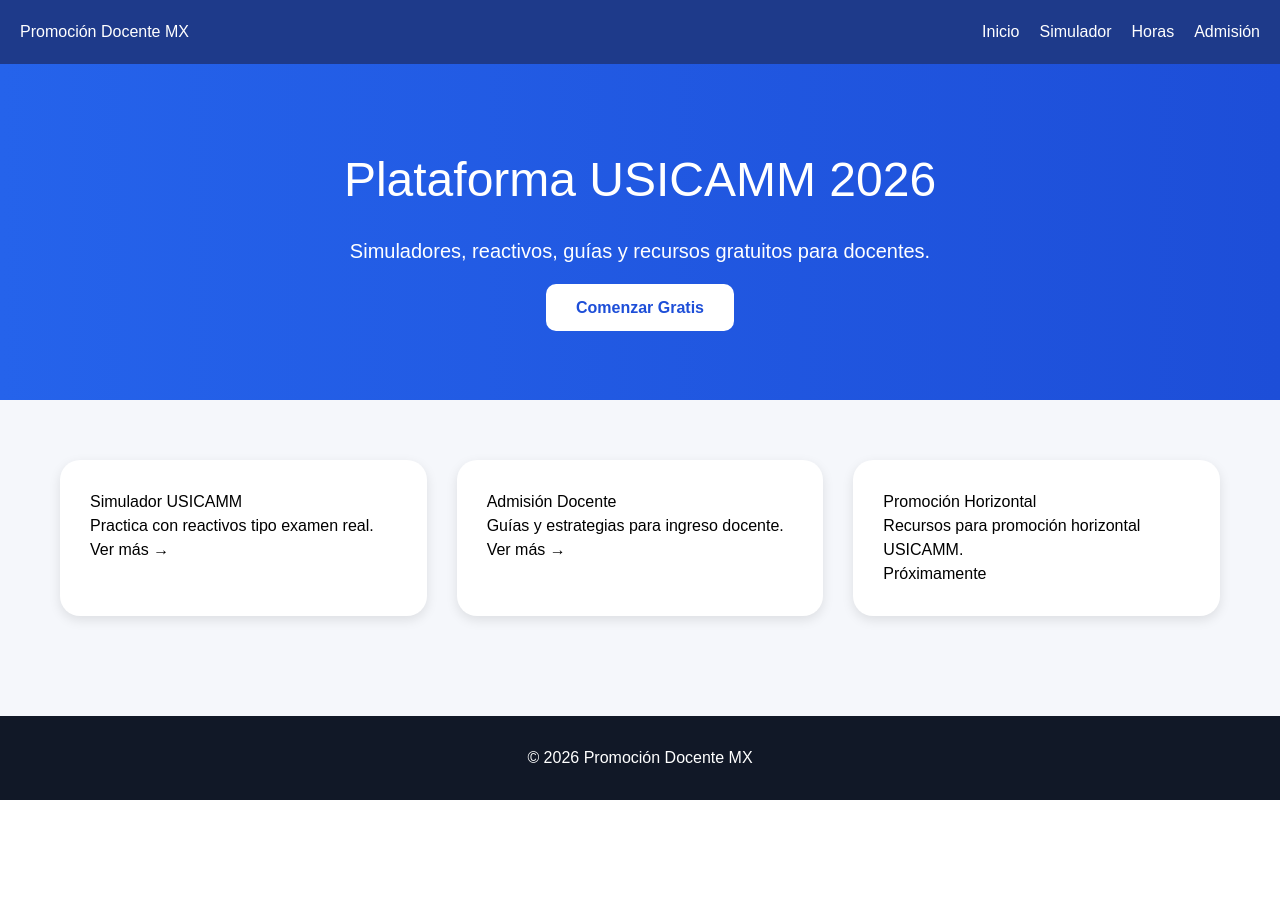
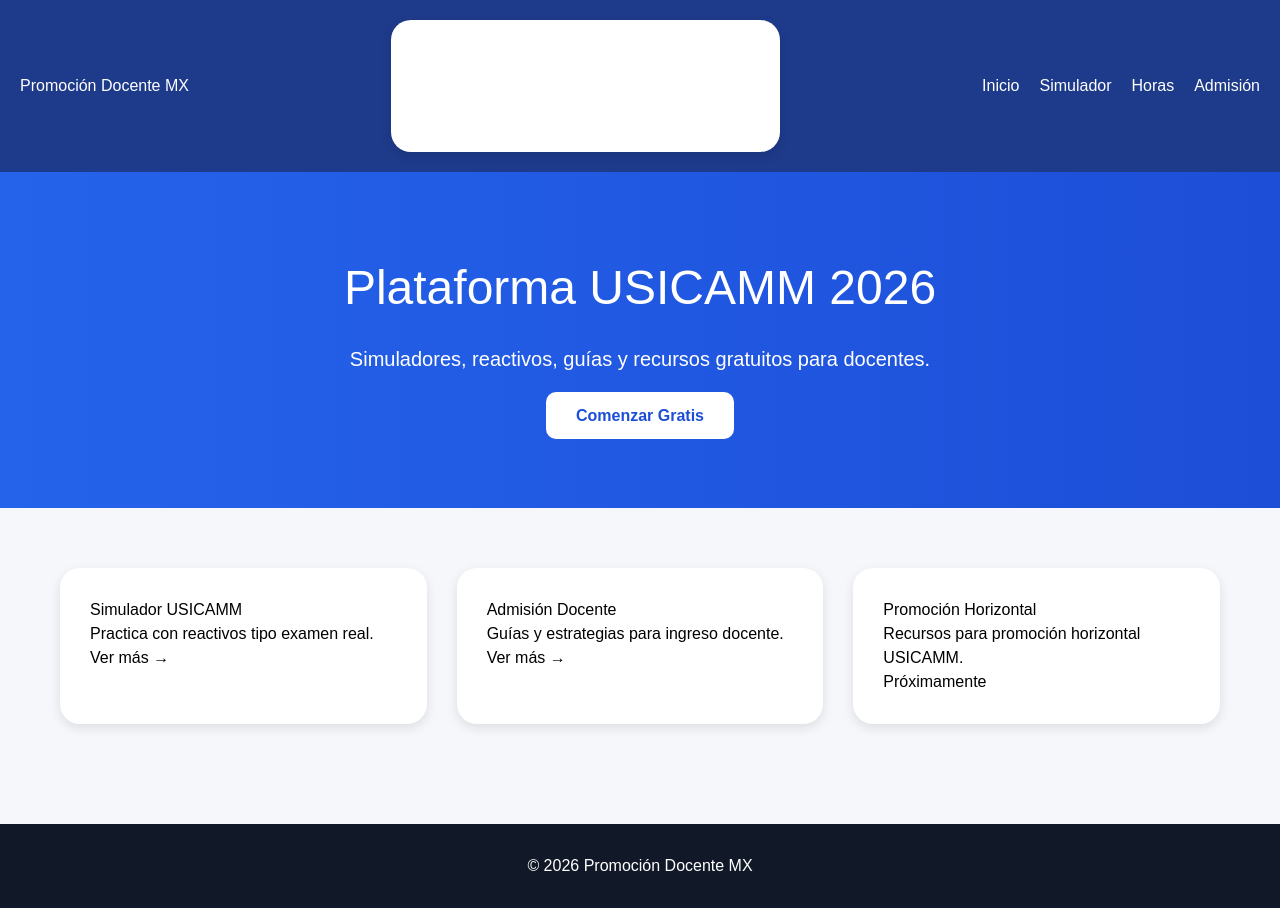
Before and after one commit to aidabereniceh-a11y/usicamm-platform, a React (Vite) app: page / in a window 1280 px wide. Before the commit the page ends 800 px from the top, so only its background shows below. Built offline with nearby package versions, Linux system fonts and the light colour scheme.

Commit message:
Update App.jsx

```diff
--- a/src/App.jsx
+++ b/src/App.jsx
@@ -25,7 +25,24 @@ function Home() {
         }}
       >
         <h2>Promoción Docente MX</h2>
+<div
+  style={{
+    backgroundColor: "white",
+    padding: "30px",
+    borderRadius: "20px",
+    boxShadow: "0 4px 12px rgba(0,0,0,0.1)",
+  }}
+>
+  <h2>Horas Adicionales</h2>
 
+  <p>
+    Estrategias y recursos para horas adicionales.
+  </p>
+
+  <Link to="/horas-adicionales">
+    Ver más →
+  </Link>
+</div>
         <div style={{ display: "flex", gap: "20px" }}>
           <Link
             to="/"
```
